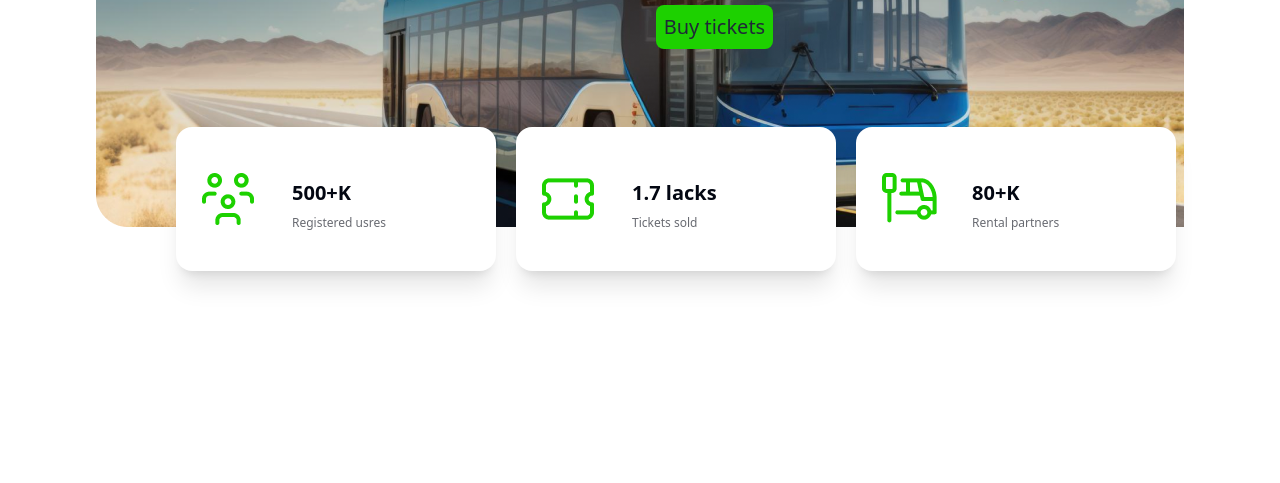
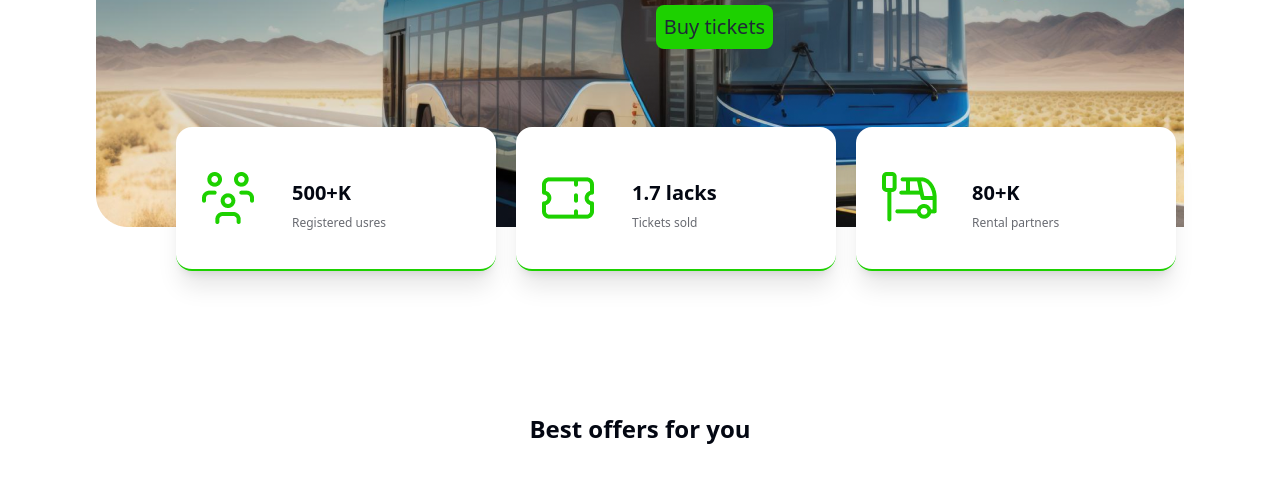
Before and after one commit to 88Irfan/ticket-b9a5, a plain HTML site: page index.html in a window 1280 px wide. Shown: the part 419-902 px from the top of the page. Before the commit the page ends 800 px from the top, so only its background shows below. Drawn offline with nearby package versions, Linux system fonts and the light colour scheme.

Commit message:
bottom border add to banner

```diff
--- a/index.html
+++ b/index.html
@@ -78,24 +78,24 @@
                 </div>
             </div>
             <div class="grid grid-cols-3 absolute top-[450px] left-20 gap-5">
-                <div class="card card-side bg-base-100 shadow-xl w-80 h-36 p-5">
-                    <figure><img src="images/people.png" alt="Movie"/></figure>
+                <div class="card card-side bg-base-100 shadow-xl w-80 h-36 p-5 border-b-2 border-[#1DD100]">
+                    <figure><img src="images/people.png" alt="Movie" /></figure>
                     <div class="card-body">
                         <h4 class="text-[#030712] text-xl font-bold">500+K</h4>
                         <P class="text-[#03071299] text-xs">Registered usres</P>
                     </div>
                 </div>
                 <!-- 2 -->
-                  <div class="card card-side bg-base-100 shadow-xl w-80 h-36 p-5">
-                    <figure><img src="images/ticket-cupon.png" alt="Movie"/></figure>
+                <div class="card card-side bg-base-100 shadow-xl w-80 h-36 p-5 border-b-2 border-[#1DD100]">
+                    <figure><img src="images/ticket-cupon.png" alt="Movie" /></figure>
                     <div class="card-body">
                         <h4 class="text-[#030712] text-xl font-bold">1.7 lacks</h4>
                         <P class="text-[#03071299] text-xs">Tickets sold</P>
                     </div>
                 </div>
                 <!-- 3 -->
-                  <div class="card card-side bg-base-100 shadow-xl w-80 h-36 p-5">
-                    <figure><img src="images/stoppage.png" alt="Movie"/></figure>
+                <div class="card card-side bg-base-100 shadow-xl w-80 h-36 p-5 border-b-2 border-[#1DD100]">
+                    <figure><img src="images/stoppage.png" alt="Movie" /></figure>
                     <div class="card-body">
                         <h4 class="text-[#030712] text-xl font-bold">80+K</h4>
                         <P class="text-[#03071299] text-xs">Rental partners</P>
@@ -103,10 +103,11 @@
                 </div>
             </div>
 
-
         </div>
     </section>
-    <section>
+    <section class="mx-auto lg:px-24 px-8 my-24">
+        <h3 class="text-center text-2xl font-semibold text-[#030712]">Best offers for you</h3>
+
         <!-- best offers -->
     </section>
     <main>
```
Lines whose indentation alone changed are shown as unchanged.
